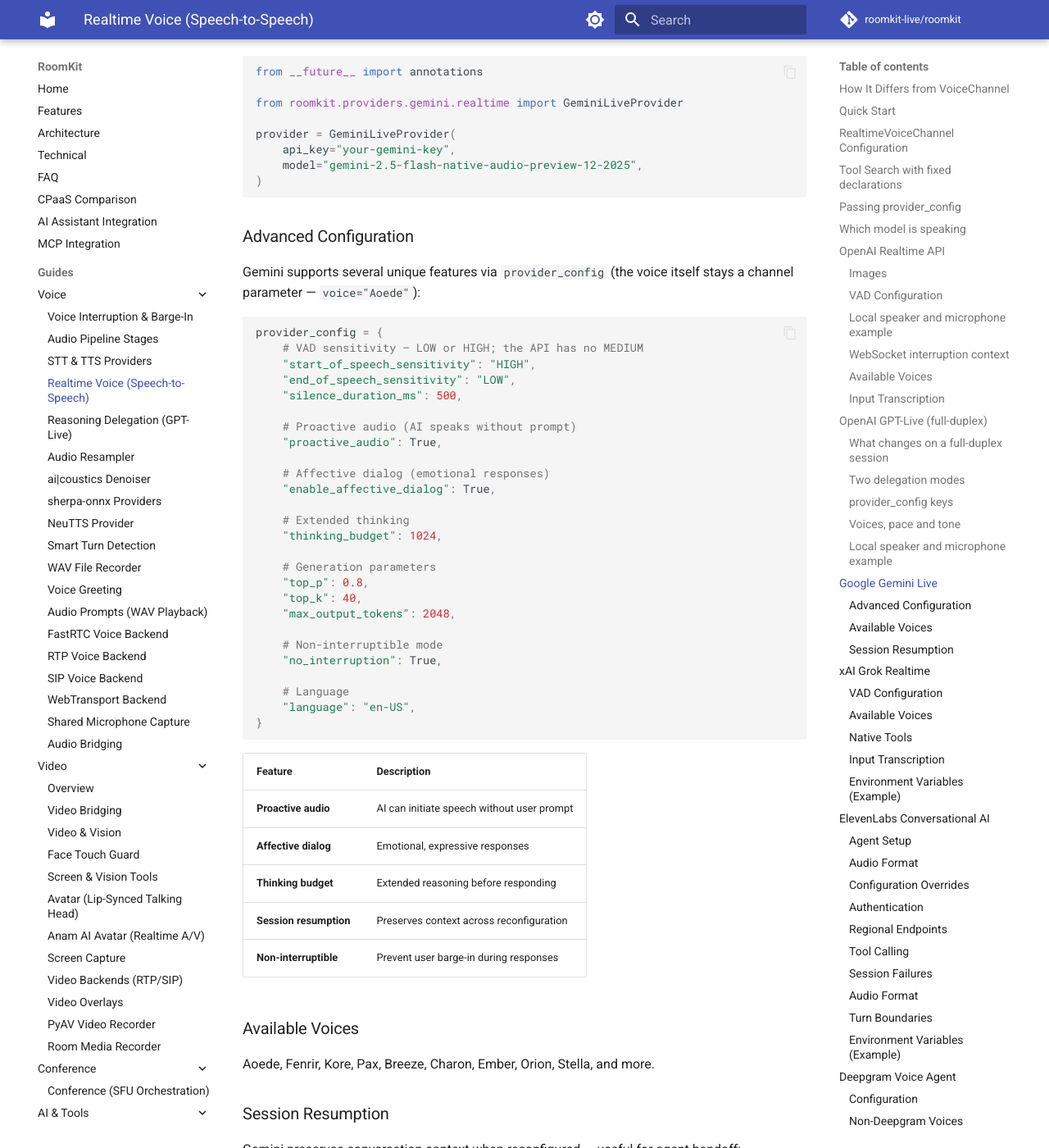
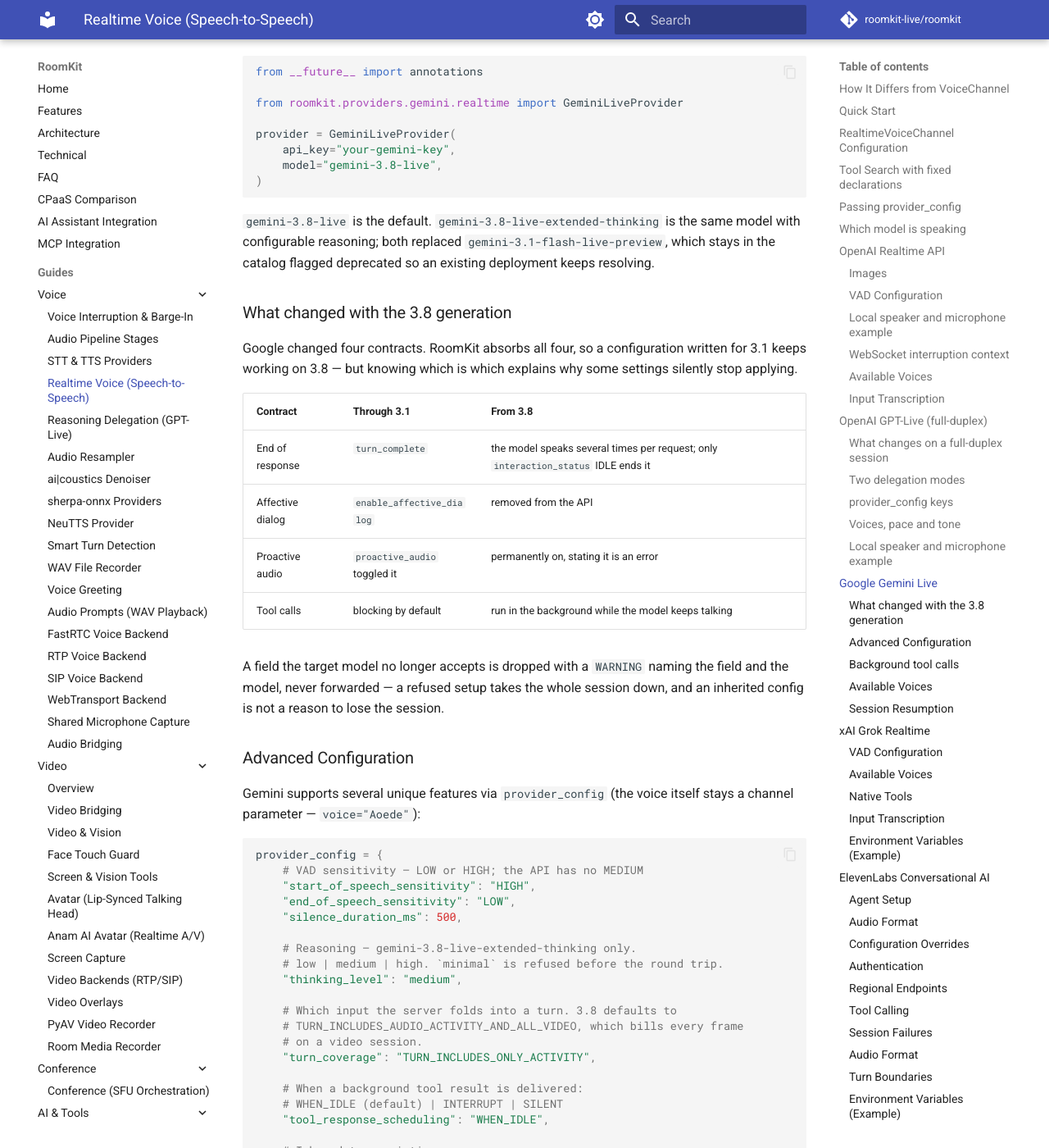
Before and after one commit to roomkit-live/roomkit-docs, an MkDocs documentation site: the page built from docs/guides/realtime-voice-providers.md, in a window 1280 px wide and 1400 px high, scrolled down 11856 px. Shown: the whole window at 82% size. Built offline with MkDocs 1.6.1 and Material for MkDocs 9.7.7, drawn with Linux system fonts in a browser that asks for light colours; comment, search, counter and statistics services are not loaded; some of the changed text lies outside the part shown.

Commit message:
docs(realtime): cover the Gemini 3.8 Live contract (LUG-1835)
The Gemini Live section advertised proactive_audio, enable_affective_dialog and thinking_budget as available settings. From 3.8 the first is permanently on, the second is gone from the API and the third is replaced by thinking_level, so the guide now states the four contracts that changed and what RoomKit does with an inherited config. Adds the new settings (thinking_level, turn_coverage, tool_response_scheduling, the transcription block) and a section on background tool calls pointing at the new example.

````diff
--- a/docs/guides/realtime-voice-providers.md
+++ b/docs/guides/realtime-voice-providers.md
@@ -494,9 +494,31 @@ from roomkit.providers.gemini.realtime import GeminiLiveProvider
 
 provider = GeminiLiveProvider(
     api_key="your-gemini-key",
-    model="gemini-2.5-flash-native-audio-preview-12-2025",
-)
-```
+    model="gemini-3.8-live",
+)
+```
+
+`gemini-3.8-live` is the default. `gemini-3.8-live-extended-thinking` is the
+same model with configurable reasoning; both replaced
+`gemini-3.1-flash-live-preview`, which stays in the catalog flagged deprecated
+so an existing deployment keeps resolving.
+
+### What changed with the 3.8 generation
+
+Google changed four contracts. RoomKit absorbs all four, so a configuration
+written for 3.1 keeps working on 3.8 — but knowing which is which explains why
+some settings silently stop applying.
+
+| Contract | Through 3.1 | From 3.8 |
+|----------|-------------|----------|
+| End of response | `turn_complete` | the model speaks several times per request; only `interaction_status` IDLE ends it |
+| Affective dialog | `enable_affective_dialog` | removed from the API |
+| Proactive audio | `proactive_audio` toggled it | permanently on, stating it is an error |
+| Tool calls | blocking by default | run in the background while the model keeps talking |
+
+A field the target model no longer accepts is dropped with a `WARNING` naming
+the field and the model, never forwarded — a refused setup takes the whole
+session down, and an inherited config is not a reason to lose the session.
 
 ### Advanced Configuration
 
@@ -510,14 +532,26 @@ provider_config = {
     "end_of_speech_sensitivity": "LOW",
     "silence_duration_ms": 500,
 
-    # Proactive audio (AI speaks without prompt)
-    "proactive_audio": True,
-
-    # Affective dialog (emotional responses)
-    "enable_affective_dialog": True,
-
-    # Extended thinking
-    "thinking_budget": 1024,
+    # Reasoning — gemini-3.8-live-extended-thinking only.
+    # low | medium | high. `minimal` is refused before the round trip.
+    "thinking_level": "medium",
+
+    # Which input the server folds into a turn. 3.8 defaults to
+    # TURN_INCLUDES_AUDIO_ACTIVITY_AND_ALL_VIDEO, which bills every frame
+    # on a video session.
+    "turn_coverage": "TURN_INCLUDES_ONLY_ACTIVITY",
+
+    # When a background tool result is delivered:
+    # WHEN_IDLE (default) | INTERRUPT | SILENT
+    "tool_response_scheduling": "WHEN_IDLE",
+
+    # Inbound transcription
+    "transcription": {
+        "language_auto": True,               # switch language mid-conversation
+        "language_hints": ["fr-FR", "en-US"],
+        "custom_vocabulary": ["RoomKit", "Luge"],
+        "diarization": True,
+    },
 
     # Generation parameters
     "top_p": 0.8,
@@ -529,16 +563,49 @@ provider_config = {
 
     # Language
     "language": "en-US",
+
+    # Pre-3.8 only — dropped with a warning on the 3.8 family
+    "proactive_audio": True,
+    "enable_affective_dialog": True,
+    "thinking_budget": 1024,
 }
 ```
 
 | Feature | Description |
 |---------|-------------|
-| **Proactive audio** | AI can initiate speech without user prompt |
-| **Affective dialog** | Emotional, expressive responses |
-| **Thinking budget** | Extended reasoning before responding |
+| **Background tool calls** | 3.8 runs tools while the model keeps speaking |
+| **Thinking level** | Reasoning depth on extended-thinking |
+| **Automatic language switch** | `language_auto` follows the caller mid-call |
+| **Custom vocabulary** | Bias transcription towards your own terms |
+| **Turn coverage** | Which input the server bills into a turn |
 | **Session resumption** | Preserves context across reconfiguration |
 | **Non-interruptible** | Prevent user barge-in during responses |
+| **Proactive audio** | Pre-3.8 toggle; permanently on from 3.8 |
+| **Affective dialog** | Pre-3.8 only; removed from the API |
+| **Thinking budget** | Pre-3.8 only; replaced by `thinking_level` |
+
+### Background tool calls
+
+From 3.8 a tool call no longer freezes the conversation. RoomKit declares the
+tools `NON_BLOCKING` and schedules the response `WHEN_IDLE`, so the model can
+say it is checking and carry on while the work runs, and the result lands
+between sentences rather than cutting one in half.
+
+A single tool can opt back into the old behaviour where the model allows it,
+by carrying `behavior` in its declaration:
+
+```python
+tools = [{"name": "charge_card", "description": "...", "parameters": {...},
+          "behavior": "BLOCKING"}]
+```
+
+`gemini-3.8-live-extended-thinking` answers a hard error to `BLOCKING`, so
+RoomKit downgrades the request there and says so in a warning rather than
+losing the session.
+
+`examples/realtime_background_tools.py` runs it end to end: a deliberately slow
+tool, and a report showing the assistant turns that happened while the call was
+still outstanding.
 
 ### Available Voices
 
````
Also changed, not shown: docs/features.md (+1 -0 lines).
